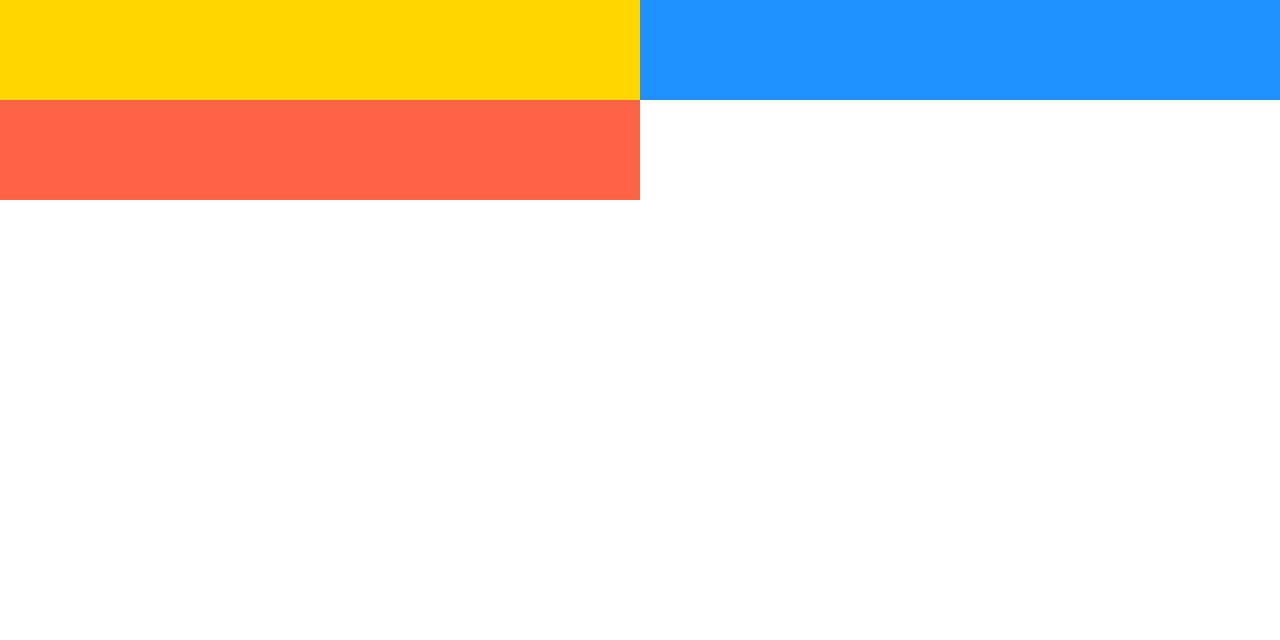
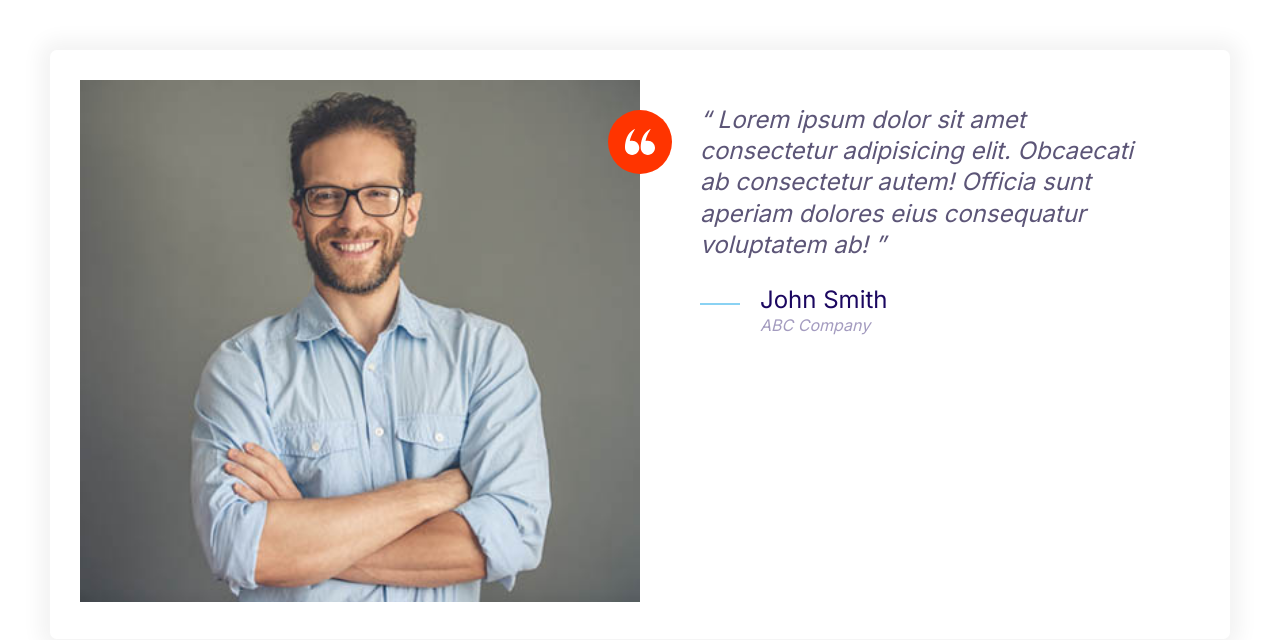
Before and after one commit to cperezba/Moshify, a plain HTML site: page index.html in a window 1280 px wide. Drawn offline with Linux system fonts and the light colour scheme.

Commit message:
Update: Testimonials section was completed.

```diff
--- a/css/style.css
+++ b/css/style.css
@@ -180,8 +180,17 @@ a {
     height: 40px;
 }
 
+.icon--small {
+    width: 30px;
+    height: 30px;
+}
+
 .icon--primary {
     fill: var(--color-primary)
+}
+
+.icon--white {
+    fill: #fff;
 }
 
 .icon-container {
@@ -194,7 +203,9 @@ a {
     align-items: center;
 }
 
-
+.icon-container-accent {
+    background: var(--color-accent);
+}
 
 
 /* Buttons */
@@ -450,7 +461,7 @@ a {
         font-size: 2rem;
     }
 
-    .quote__authoer {
+    .quote__author {
         font-size: 2.4rem;
     }
 
@@ -478,3 +489,38 @@ a {
         grid-template-columns: repeat(3, 1fr);
     }
 }
+
+
+
+
+/* Testimonials */
+.testimonial {
+    padding: 3rem;
+}
+
+
+.testimonial__image {
+    position: relative;
+}
+
+.testimonial__image > img {
+    width: 100%;
+}
+
+.testimonial__image > .icon-container {
+    position: absolute;
+    top: 3rem;
+    right: -32px;
+}
+
+
+@media screen and (min-width: 768px) {
+    .testimonial .quote,
+    .testimonial .quote__author {
+        font-size: 2.4rem;
+    }
+
+    .testimonial .quote {
+        margin-left: 6rem;
+    }
+}
--- a/index.html
+++ b/index.html
@@ -18,12 +18,38 @@
     <title>Moshify - Go Online for Just $9</title>
   </head>
 
-  <body>
-    <div class="grid grid--1x2">
-      <div style="height: 100px; background: gold"></div>
-      <div style="height: 100px; background: dodgerblue"></div>
-      <div style="height: 100px; background: tomato"></div>
-
+  <body style="padding: 5rem">
+    <div class="card testimonial">
+      <div class="grid grid--1x2">
+        <div class="testimonial__image">
+          <img src="./images/testimonial.jpg" alt="A happy, smiling customer" />
+          <span class="icon-container icon-container-accent">
+            <svg class="icon icon--white icon--small">
+              <use xlink:href="icons/sprite.svg#quotes"></use>
+            </svg>
+          </span>
+        </div>
+        <blockquote class="quote">
+          <p class="quote__text">
+            Lorem ipsum dolor sit amet consectetur adipisicing elit. Obcaecati
+            ab consectetur autem! Officia sunt aperiam dolores eius consequatur
+            voluptatem ab!
+          </p>
+          <footer>
+            <div class="media">
+              <div class="media__image">
+                <svg class="icon icon--primary quote__line">
+                  <use xlink:href="icons/sprite.svg#line"></use>
+                </svg>
+              </div>
+              <div class="media__body">
+                <h3 class="media__title quote__author">John Smith</h3>
+                <p class="quote__organization">ABC Company</p>
+              </div>
+            </div>
+          </footer>
+        </blockquote>
+      </div>
     </div>
   </body>
 </html>
```
